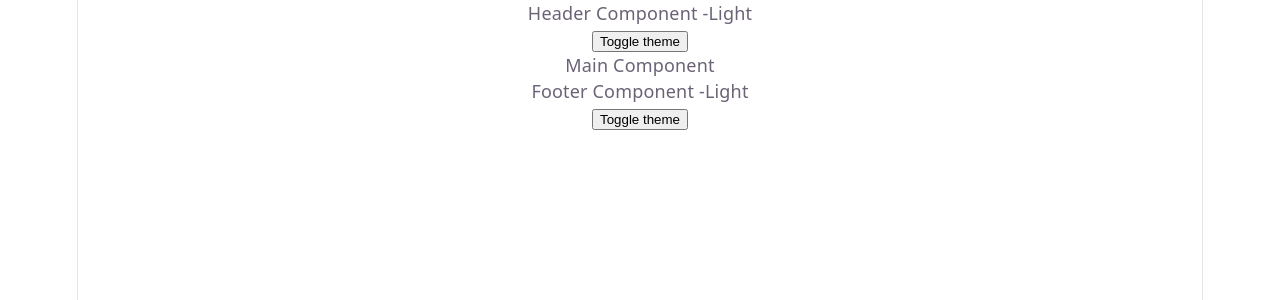
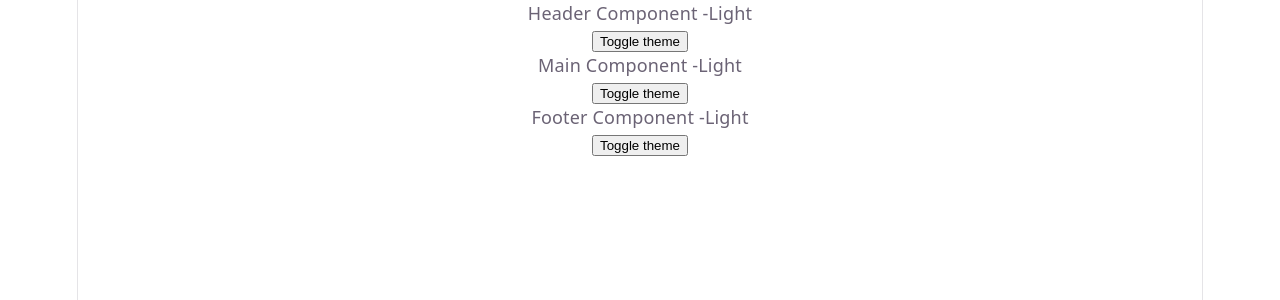
Before and after one commit to HimavanthMutte/react-context-api-demo, a React (Vite) app: page / in a window 1280 px wide. Shown: the top 300 px of the page. Built offline with nearby package versions, Linux system fonts and the light colour scheme.

Commit message:
Used themeContext

```diff
--- a/src/components/Main.tsx
+++ b/src/components/Main.tsx
@@ -1,3 +1,19 @@
+import { useContext } from "react";
+import { themeContext } from "../contexts/themeContext";
+
 export default function Main() {
-  return <div>Main Component</div>;
+  const { theme, setTheme } = useContext(themeContext) as {
+    theme: string;
+    setTheme: (theme: string) => void;
+  };
+
+  return (
+    <div>
+      Main Component -{theme}
+      <br />
+      <button onClick={() => setTheme(theme === "Light" ? "Dark" : "Light")}>
+        Toggle theme
+      </button>
+    </div>
+  );
 }
```
